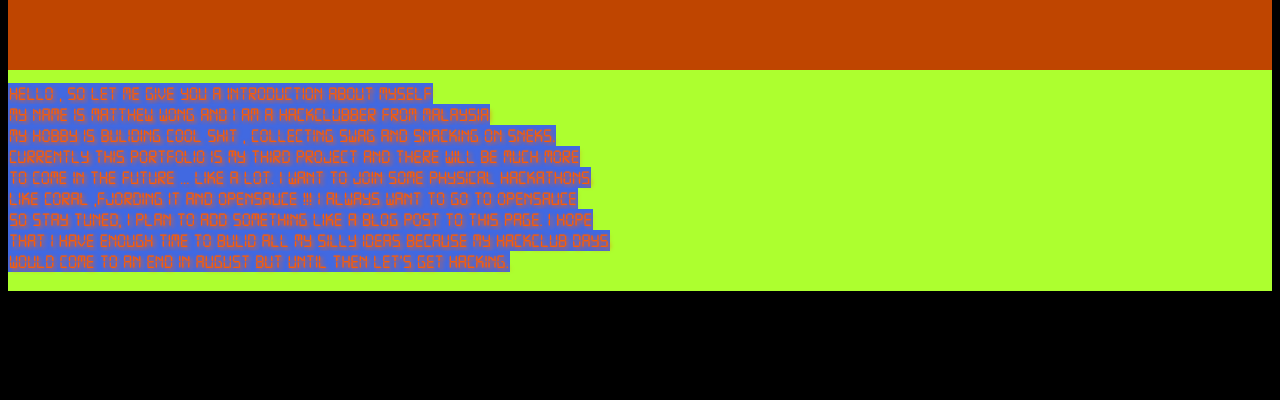
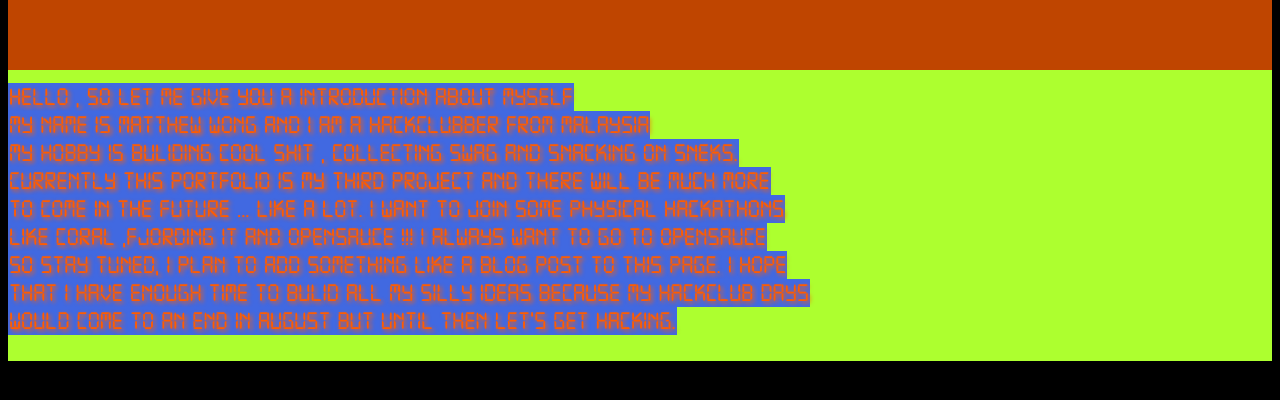
Before and after one commit to Mattiplex/a-hacker-s-portfolio-, a plain HTML site: page index.html in a window 1280 px wide. Shown: the part 208-608 px from the top of the page. Drawn offline with Linux system fonts and the light colour scheme.

Commit message:
Add files via upload

```diff
--- a/index.html
+++ b/index.html
@@ -9,14 +9,14 @@
     </div>
 <div class="introduction">
    <p class="scramble1" style="margin-top:1vw"> Hello , so let me give you a introduction about myself </p>
-   <p class="scramble1"style="margin-top:-1.5vw" >My name is Matthew Wong and i am a HackClubber from Malaysia</p>
-   <p class="scramble1" style="margin-top:-1.5vw">my hobby is buliding cool shit , collecting SWAG and snacking on sneks.</p>
-   <p class="scramble1" style="margin-top:-1.5vw">Currently this portfolio is my third project and there will be much more</p>
-   <p class="scramble1" style="margin-top:-1.5vw">to come in the future ... like a lot. I Want to Join some physical Hackathons</p>
-   <p class="scramble1" style="margin-top:-1.5vw">like Coral ,Fjording it and OPENSAUCE !!! I always want to go to OPENSAUCE</p>
-   <p class="scramble1" style="margin-top:-1.5vw">so stay tuned, i plan to add something like a blog post to this page. I hope</p>
-   <p class="scramble1" style="margin-top:-1.5vw">that i have enough time to bulid all my silly ideas because My hackclub days</p>
-   <p class="scramble1" style="margin-top:-1.5vw">would come to an end in August but until then LET'S GET HACKING. </p>
+   <p class="scramble1"style="margin-top:-2vw" >My name is Matthew Wong and i am a HackClubber from Malaysia</p>
+   <p class="scramble1" style="margin-top:-2vw">my hobby is buliding cool shit , collecting SWAG and snacking on sneks.</p>
+   <p class="scramble1" style="margin-top:-2vw">Currently this portfolio is my third project and there will be much more</p>
+   <p class="scramble1" style="margin-top:-2vw">to come in the future ... like a lot. I Want to Join some physical Hackathons</p>
+   <p class="scramble1" style="margin-top:-2vw">like Coral ,Fjording it and OPENSAUCE !!! I always want to go to OPENSAUCE</p>
+   <p class="scramble1" style="margin-top:-2vw">so stay tuned, i plan to add something like a blog post to this page. I hope</p>
+   <p class="scramble1" style="margin-top:-2vw">that i have enough time to bulid all my silly ideas because My hackclub days</p>
+   <p class="scramble1" style="margin-top:-2vw">would come to an end in August but until then LET'S GET HACKING. </p>
 </div>
 
 <script src="script.js"> </script>
--- a/script.js
+++ b/script.js
@@ -23,7 +23,7 @@ function scrambleText(element) {
         }
 
         iteration += 0.5;
-},30);
+},70);
 }
 
 window.addEventListener("DOMContentLoaded",()=> {
--- a/style.css
+++ b/style.css
@@ -34,7 +34,7 @@
     justify-content:left;
     flex-flow: column nowrap;
     background-color:greenyellow;
-    font-size:1.5vw;
+    font-size:2vw;
 }
 
 .scramble {
```
